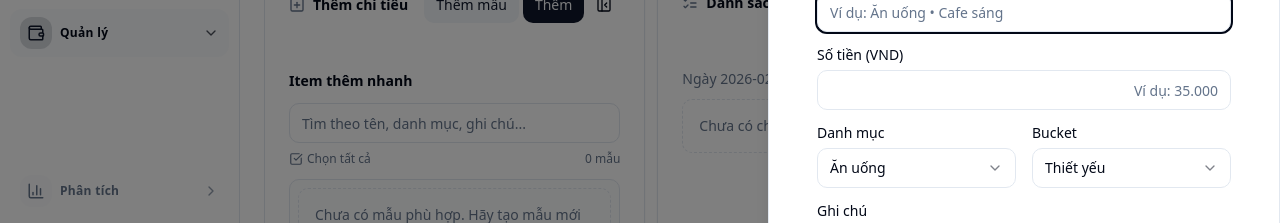
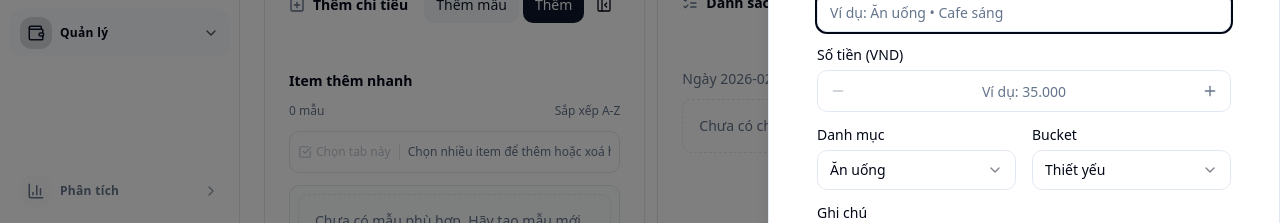
Before and after one commit to QuangThanhn485/MyFinance, a React (Vite) app: page /expenses in a window 1280 px wide. Both pictures are taken after a click on the button "Thêm mẫu". Shown: the part 122-345 px from the top of the page. Built offline with nearby package versions, Linux system fonts and the light colour scheme.

Commit message:
tối ưu UX ghi chi tiêu

```diff
--- a/src/components/MoneyInput.tsx
+++ b/src/components/MoneyInput.tsx
@@ -1,4 +1,5 @@
 import { forwardRef, useEffect, useMemo, useState } from "react"
+import { Minus, Plus } from "lucide-react"
 import { Input, type InputProps } from "@/components/ui/input"
 import { formatVndNumber, parseVndInput } from "@/lib/currency"
 import { cn } from "@/lib/utils"
@@ -6,10 +7,20 @@ import { cn } from "@/lib/utils"
 type MoneyInputProps = Omit<InputProps, "value" | "onChange" | "type"> & {
   value: number
   onValueChange: (next: number) => void
+  showSteppers?: boolean
+  stepVnd?: number
 }
 
 const MoneyInput = forwardRef<HTMLInputElement, MoneyInputProps>(function MoneyInput(
-  { value, onValueChange, inputMode = "numeric", className, ...props },
+  {
+    value,
+    onValueChange,
+    inputMode = "numeric",
+    className,
+    showSteppers = false,
+    stepVnd = 1000,
+    ...props
+  },
   ref,
 ) {
   const formatted = useMemo(
@@ -20,12 +31,18 @@ const MoneyInput = forwardRef<HTMLInputElement, MoneyInputProps>(function MoneyI
 
   useEffect(() => setText(formatted), [formatted])
 
-  return (
+  const commitValue = (nextRaw: number) => {
+    const next = Math.max(0, Math.trunc(Number.isFinite(nextRaw) ? nextRaw : 0))
+    setText(next > 0 ? formatVndNumber(next) : "")
+    onValueChange(next)
+  }
+
+  const input = (
     <Input
       ref={ref}
       {...props}
       inputMode={inputMode}
-      className={cn("text-right tabular-nums", className)}
+      className={cn("text-right tabular-nums", showSteppers && "border-0 text-center focus-visible:ring-0 focus-visible:ring-offset-0", className)}
       value={text}
       onChange={(e) => {
         const raw = e.target.value
@@ -36,10 +53,45 @@ const MoneyInput = forwardRef<HTMLInputElement, MoneyInputProps>(function MoneyI
           return
         }
         const next = parseVndInput(raw)
-        setText(next > 0 ? formatVndNumber(next) : "")
-        onValueChange(next)
+        commitValue(next)
       }}
     />
+  )
+
+  if (showSteppers) {
+    const step = Math.max(1, Math.trunc(stepVnd))
+    return (
+      <div
+        className={cn(
+          "grid grid-cols-[2.5rem_minmax(0,1fr)_2.5rem] items-center rounded-md border border-input bg-background focus-within:ring-2 focus-within:ring-ring focus-within:ring-offset-2",
+          props.disabled && "cursor-not-allowed opacity-50",
+        )}
+      >
+        <button
+          type="button"
+          className="flex h-10 items-center justify-center rounded-l-md text-muted-foreground transition-colors hover:bg-accent hover:text-foreground disabled:pointer-events-none disabled:opacity-40"
+          disabled={props.disabled || value <= 0}
+          onClick={() => commitValue(value - step)}
+          aria-label={`Giảm ${formatVndNumber(step)} đồng`}
+        >
+          <Minus className="h-4 w-4" />
+        </button>
+        {input}
+        <button
+          type="button"
+          className="flex h-10 items-center justify-center rounded-r-md text-muted-foreground transition-colors hover:bg-accent hover:text-foreground disabled:pointer-events-none disabled:opacity-40"
+          disabled={props.disabled}
+          onClick={() => commitValue(value + step)}
+          aria-label={`Tăng ${formatVndNumber(step)} đồng`}
+        >
+          <Plus className="h-4 w-4" />
+        </button>
+      </div>
+    )
+  }
+
+  return (
+    input
   )
 })
 
--- a/src/components/expenses/QuickTemplateEditorDrawer.tsx
+++ b/src/components/expenses/QuickTemplateEditorDrawer.tsx
@@ -132,6 +132,7 @@ export default function QuickTemplateEditorDrawer({
                     value={Number(field.value) || 0}
                     onValueChange={field.onChange}
                     placeholder="Ví dụ: 35.000"
+                    showSteppers
                   />
                 )}
               />
--- a/src/components/expenses/QuickTemplateList.tsx
+++ b/src/components/expenses/QuickTemplateList.tsx
@@ -1,19 +1,19 @@
+import { useEffect, useMemo, useState } from "react"
 import { CheckSquare, Pencil, Plus, Trash2 } from "lucide-react"
-import { CATEGORY_LABELS_VI } from "@/domain/constants"
+import { CATEGORY_LABELS_VI, EXPENSE_CATEGORIES } from "@/domain/constants"
+import type { ExpenseCategory } from "@/domain/types"
 import { formatVnd } from "@/lib/currency"
 import { cn } from "@/lib/utils"
 import { Button } from "@/components/ui/button"
 import { Checkbox } from "@/components/ui/checkbox"
-import { Input } from "@/components/ui/input"
+import { Tabs, TabsList, TabsTrigger } from "@/components/ui/tabs"
 import type { ExpenseTemplate } from "@/storage/templates"
 
 type QuickTemplateListProps = {
   templates: ExpenseTemplate[]
   selectedIds: Set<string>
-  searchValue: string
-  onSearchChange: (next: string) => void
   onToggleSelect: (id: string, checked: boolean) => void
-  onToggleSelectAllVisible: (checked: boolean) => void
+  onToggleSelectAllVisible: (checked: boolean, visibleTemplates: ExpenseTemplate[]) => void
   onClearSelection: () => void
   onBulkAddSelected?: () => void
   onBulkDelete: () => void
@@ -26,8 +26,6 @@ type QuickTemplateListProps = {
 export default function QuickTemplateList({
   templates,
   selectedIds,
-  searchValue,
-  onSearchChange,
   onToggleSelect,
   onToggleSelectAllVisible,
   onClearSelection,
@@ -38,9 +36,41 @@ export default function QuickTemplateList({
   onCreate,
   showCreateButton = true,
 }: QuickTemplateListProps) {
+  const groups = useMemo(
+    () =>
+      EXPENSE_CATEGORIES.map((category) => ({
+        category,
+        templates: templates
+          .filter((template) => template.category === category)
+          .sort((a, b) => a.name.localeCompare(b.name, "vi")),
+      }))
+        .filter((group) => group.templates.length > 0)
+        .sort((a, b) =>
+          CATEGORY_LABELS_VI[a.category].localeCompare(CATEGORY_LABELS_VI[b.category], "vi"),
+        ),
+    [templates],
+  )
+
+  const [activeCategory, setActiveCategory] = useState<ExpenseCategory | null>(
+    () => groups[0]?.category ?? null,
+  )
+
+  useEffect(() => {
+    if (groups.length === 0) {
+      setActiveCategory(null)
+      return
+    }
+    if (!activeCategory || !groups.some((group) => group.category === activeCategory)) {
+      setActiveCategory(groups[0].category)
+    }
+  }, [activeCategory, groups])
+
+  const visibleTemplates =
+    groups.find((group) => group.category === activeCategory)?.templates ?? []
   const selectedCount = selectedIds.size
   const allVisibleSelected =
-    templates.length > 0 && templates.every((template) => selectedIds.has(template.id))
+    visibleTemplates.length > 0 &&
+    visibleTemplates.every((template) => selectedIds.has(template.id))
 
   return (
     <div className="h-full min-h-0 flex flex-col gap-3">
@@ -54,45 +84,88 @@ export default function QuickTemplateList({
         ) : null}
       </div>
 
-      <div className="grid gap-2">
-        <Input
-          value={searchValue}
-          onChange={(event) => onSearchChange(event.target.value)}
-          placeholder="Tìm theo tên, danh mục, ghi chú..."
-          aria-label="Tìm mẫu thêm nhanh"
-        />
-        <div className="flex items-center justify-between text-xs text-muted-foreground">
+      <div className="flex items-center justify-between text-xs text-muted-foreground">
+        <span>{templates.length} mẫu</span>
+        <span>Sắp xếp A-Z</span>
+      </div>
+
+      {groups.length > 0 ? (
+        <Tabs
+          value={activeCategory ?? groups[0].category}
+          onValueChange={(value) => setActiveCategory(value as ExpenseCategory)}
+          className="min-w-0"
+        >
+          <div className="-mx-1 overflow-x-auto px-1 pb-1">
+            <TabsList className="h-9 w-max justify-start">
+              {groups.map((group) => (
+                <TabsTrigger
+                  key={group.category}
+                  value={group.category}
+                  className="h-7 px-2.5 text-xs"
+                >
+                  {CATEGORY_LABELS_VI[group.category]} ({group.templates.length})
+                </TabsTrigger>
+              ))}
+            </TabsList>
+          </div>
+        </Tabs>
+      ) : null}
+
+      <div className="min-h-10 rounded-md border bg-background px-2 py-1.5">
+        <div className="flex h-7 items-center gap-2 overflow-x-auto whitespace-nowrap">
           <button
             type="button"
-            className="inline-flex items-center gap-1 hover:text-foreground transition-colors"
-            onClick={() => onToggleSelectAllVisible(!allVisibleSelected)}
+            className="inline-flex shrink-0 items-center gap-1 text-xs text-muted-foreground transition-colors hover:text-foreground disabled:pointer-events-none disabled:opacity-40"
+            disabled={visibleTemplates.length === 0}
+            onClick={() => onToggleSelectAllVisible(!allVisibleSelected, visibleTemplates)}
           >
             <CheckSquare className="h-3.5 w-3.5" />
-            {allVisibleSelected ? "Bỏ chọn tất cả" : "Chọn tất cả"}
+            {allVisibleSelected ? "Bỏ chọn tab này" : "Chọn tab này"}
           </button>
-          <span>{templates.length} mẫu</span>
+
+          <div className="h-4 w-px shrink-0 bg-border" />
+
+          {selectedCount > 0 ? (
+            <>
+              <span className="shrink-0 text-xs font-medium text-foreground">
+                {selectedCount} item đang được chọn
+              </span>
+              <Button
+                type="button"
+                size="sm"
+                variant="destructive"
+                className="h-7 shrink-0 px-2 text-xs"
+                onClick={onBulkDelete}
+              >
+                <Trash2 className="h-3.5 w-3.5" />
+                Xoá ({selectedCount})
+              </Button>
+              <Button
+                type="button"
+                size="sm"
+                className="h-7 shrink-0 px-2 text-xs"
+                onClick={onBulkAddSelected}
+                disabled={!onBulkAddSelected}
+              >
+                Thêm ({selectedCount})
+              </Button>
+              <Button
+                type="button"
+                size="sm"
+                variant="ghost"
+                className="h-7 shrink-0 px-2 text-xs"
+                onClick={onClearSelection}
+              >
+                Bỏ chọn
+              </Button>
+            </>
+          ) : (
+            <span className="shrink-0 text-xs text-muted-foreground">
+              Chọn nhiều item để thêm hoặc xoá hàng loạt
+            </span>
+          )}
         </div>
       </div>
-
-      {selectedCount > 0 ? (
-        <div className="rounded-md border border-amber-500/40 bg-amber-500/10 px-3 py-2 text-xs sm:text-sm">
-          <div className="flex items-center justify-between gap-2">
-            <span>{selectedCount} item đang được chọn</span>
-            <div className="flex items-center gap-2">
-              <Button type="button" size="sm" variant="destructive" onClick={onBulkDelete}>
-                <Trash2 className="h-4 w-4" />
-                Xoá ({selectedCount})
-              </Button>
-              <Button type="button" size="sm" onClick={onBulkAddSelected} disabled={!onBulkAddSelected}>
-                Thêm ({selectedCount})
-              </Button>
-              <Button type="button" size="sm" variant="ghost" onClick={onClearSelection}>
-                Bỏ chọn
-              </Button>
-            </div>
-          </div>
-        </div>
-      ) : null}
 
       <div className="flex-1 min-h-0 rounded-md border bg-muted/20">
         <div className="h-full overflow-y-auto p-2 space-y-2">
@@ -101,7 +174,7 @@ export default function QuickTemplateList({
               Chưa có mẫu phù hợp. Hãy tạo mẫu mới bằng nút “Thêm mẫu”.
             </div>
           ) : (
-            templates.map((template) => {
+            visibleTemplates.map((template) => {
               const checked = selectedIds.has(template.id)
               return (
                 <div
--- a/src/pages/ExpensesPage.tsx
+++ b/src/pages/ExpensesPage.tsx
@@ -216,7 +216,6 @@ export default function ExpensesPage() {
   const [templates, setTemplates] = useState<ExpenseTemplate[]>(() =>
     loadExpenseTemplates(),
   )
-  const [templateSearch, setTemplateSearch] = useState("")
   const [selectedTemplateIds, setSelectedTemplateIds] = useState<Set<string>>(
     () => new Set(),
   )
@@ -263,15 +262,6 @@ export default function ExpensesPage() {
     () => getAllExpenseTemplatesSorted(templates),
     [templates],
   )
-
-  const filteredTemplates = useMemo(() => {
-    const query = templateSearch.trim().toLowerCase()
-    if (!query) return sortedTemplates
-    return sortedTemplates.filter((template) => {
-      const haystack = `${template.name} ${CATEGORY_LABELS_VI[template.category]} ${template.bucket} ${template.note ?? ""}`.toLowerCase()
-      return haystack.includes(query)
-    })
-  }, [sortedTemplates, templateSearch])
 
   useEffect(() => {
     setSelectedTemplateIds((prev) => {
@@ -1089,7 +1079,7 @@ export default function ExpensesPage() {
               icon={<PlusSquare className="h-4 w-4" />}
               collapsed={addCollapsed}
               onToggle={() => setAddCollapsed((prev) => !prev)}
-              summary={`${filteredTemplates.length} item thêm nhanh`}
+              summary={`${sortedTemplates.length} item thêm nhanh`}
               contentClassName="h-full min-h-0"
               headerActions={
                 <div className="flex items-center gap-1">
@@ -1131,10 +1121,8 @@ export default function ExpensesPage() {
               <div className="h-full min-h-0 flex flex-col gap-3">
                 <div className="flex-1 min-h-0">
                   <QuickTemplateList
-                    templates={filteredTemplates}
+                    templates={sortedTemplates}
                     selectedIds={selectedTemplateIds}
-                    searchValue={templateSearch}
-                    onSearchChange={setTemplateSearch}
                     onToggleSelect={(id, checked) => {
                       setSelectedTemplateIds((prev) => {
                         const next = new Set(prev)
@@ -1143,11 +1131,11 @@ export default function ExpensesPage() {
                         return next
                       })
                     }}
-                    onToggleSelectAllVisible={(checked) => {
+                    onToggleSelectAllVisible={(checked, visibleTemplates) => {
                       setSelectedTemplateIds((prev) => {
                         const next = new Set(prev)
-                        if (checked) filteredTemplates.forEach((template) => next.add(template.id))
-                        else filteredTemplates.forEach((template) => next.delete(template.id))
+                        if (checked) visibleTemplates.forEach((template) => next.add(template.id))
+                        else visibleTemplates.forEach((template) => next.delete(template.id))
                         return next
                       })
                     }}
@@ -1311,6 +1299,7 @@ export default function ExpensesPage() {
                       placeholder="Ví dụ: 35.000"
                       value={Number(field.value) || 0}
                       onValueChange={field.onChange}
+                      showSteppers
                     />
                   )}
                 />
@@ -1490,6 +1479,7 @@ export default function ExpensesPage() {
                       placeholder="Ví dụ: 35.000"
                       value={Number(field.value) || 0}
                       onValueChange={field.onChange}
+                      showSteppers
                     />
                   )}
                 />
--- a/src/storage/templates.ts
+++ b/src/storage/templates.ts
@@ -159,16 +159,17 @@ export function getRecentExpenseTemplates(
 }
 
 export function getAllExpenseTemplatesSorted(templates: ExpenseTemplate[]) {
-  const lastUsedScore = (t: ExpenseTemplate) => Date.parse(t.lastUsedAt) || 0
-  const createdScore = (t: ExpenseTemplate) => Date.parse(t.createdAt) || 0
   return templates
     .slice()
     .sort((a, b) => {
-      const usedDiff = lastUsedScore(b) - lastUsedScore(a)
-      if (usedDiff !== 0) return usedDiff
-      const createdDiff = createdScore(b) - createdScore(a)
-      if (createdDiff !== 0) return createdDiff
-      return a.name.localeCompare(b.name, "vi")
+      const nameDiff = a.name.localeCompare(b.name, "vi")
+      if (nameDiff !== 0) return nameDiff
+      const categoryDiff = CATEGORY_LABELS_VI[a.category].localeCompare(
+        CATEGORY_LABELS_VI[b.category],
+        "vi",
+      )
+      if (categoryDiff !== 0) return categoryDiff
+      return a.id.localeCompare(b.id)
     })
 }
 
```
Also changed, not shown: 1 other file (tests, documents, lock files or other folders).
